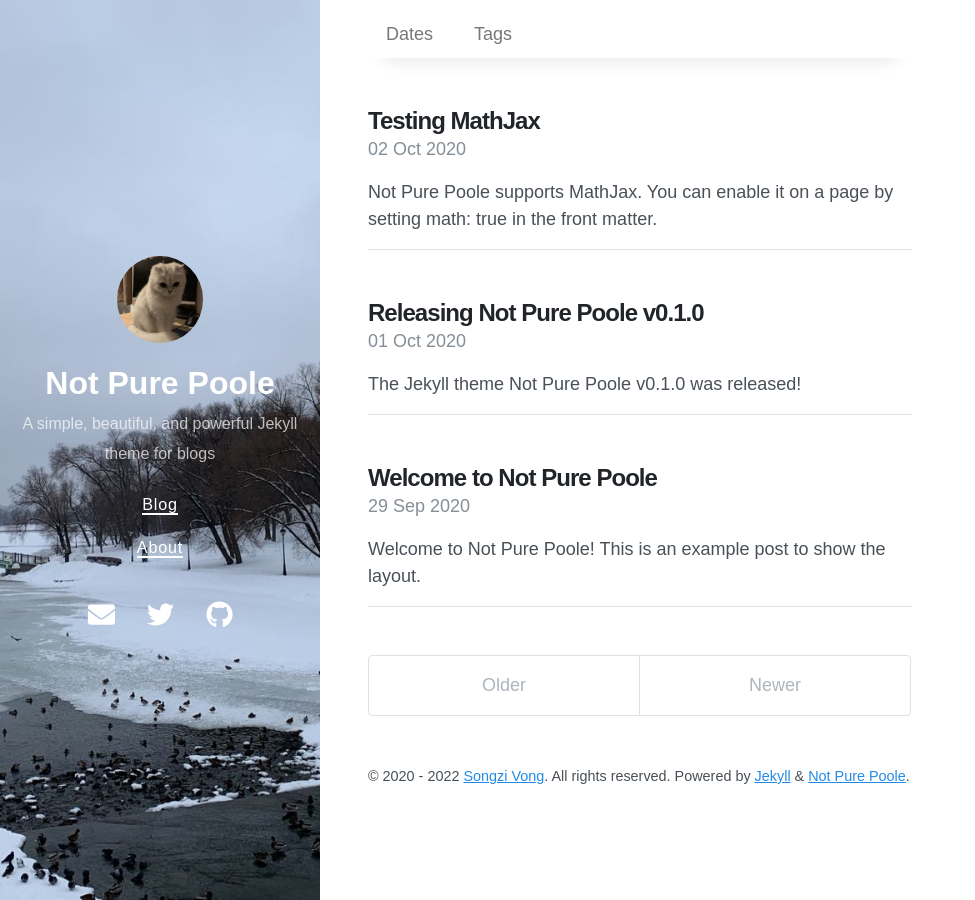
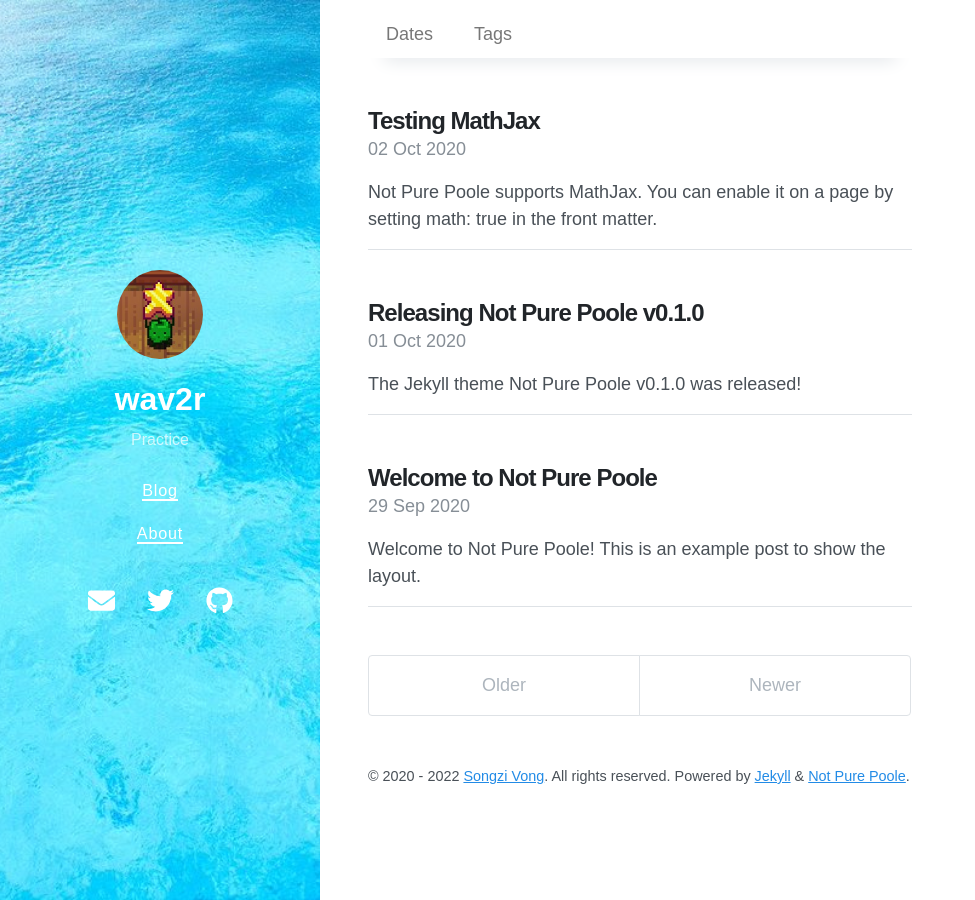
Before and after one commit to wav2r/wav2r.github.io, a Jekyll site: the page built from index.html, in a window 1280 px wide. Shown: the whole page, without its empty margins (0-975 px from the left). Built offline with Jekyll 4.4.1, drawn with Linux system fonts in a browser that asks for light colours; nearby versions of some CDN libraries; the list of posts is cut into pages by our own code.

Commit message:
커스터마이즈1

```diff
--- a/_config.yml
+++ b/_config.yml
@@ -1,11 +1,11 @@
 # Setup
-title: Not Pure Poole
-description: A simple, beautiful, and powerful Jekyll theme for blogs
-url: https://vszhub.github.io
-avatar: /avatar.jpeg
+title: wav2r
+description: Practice
+url: https://wav2r.github.io
+avatar: /assets/icon.png
 paginate: 5
 permalink: pretty
-cover_image: /bg.jpeg
+cover_image: /assets/blue.jpeg
 
 # Gems
 plugins:
```
Also changed, not shown: Gemfile.lock, assets/blue.jpeg (added), assets/icon.png (added).
